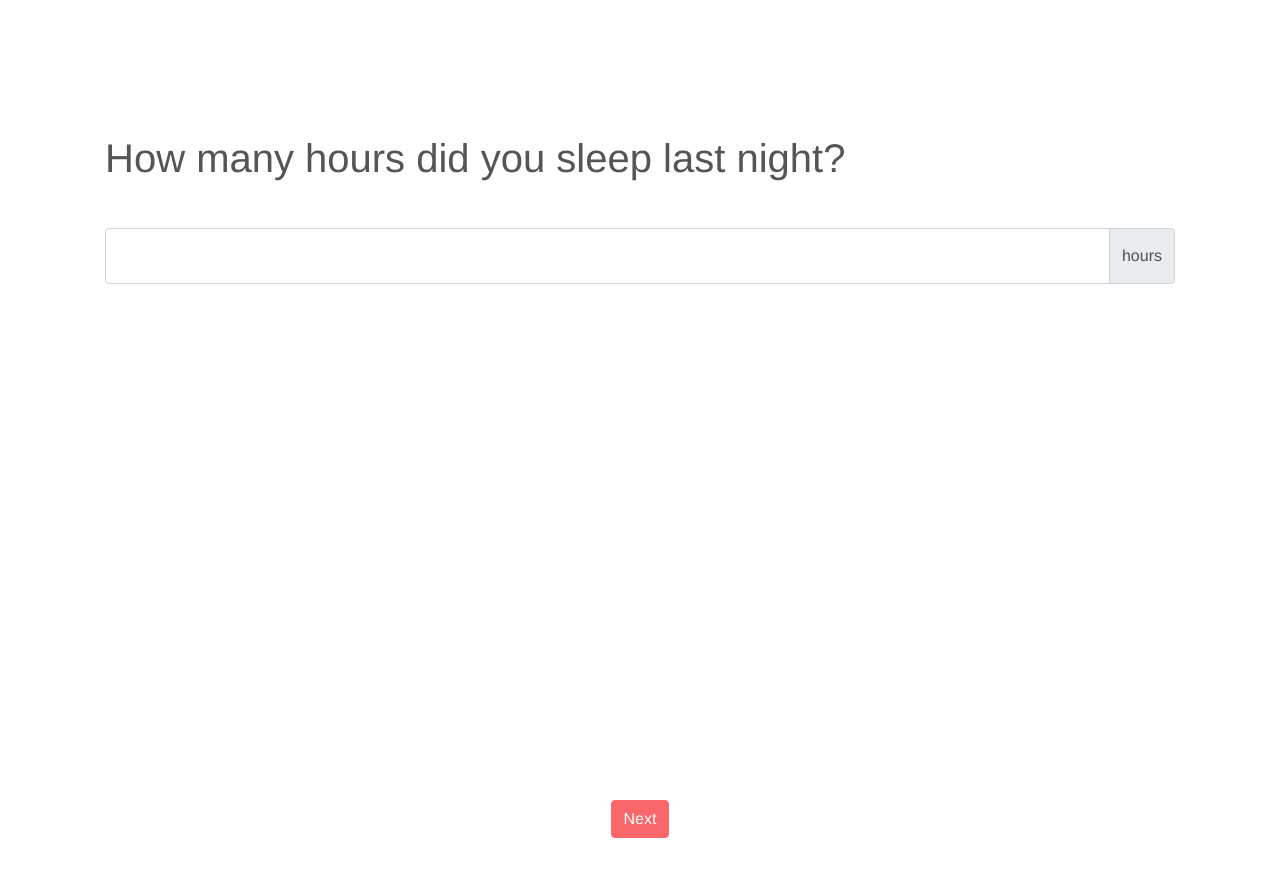
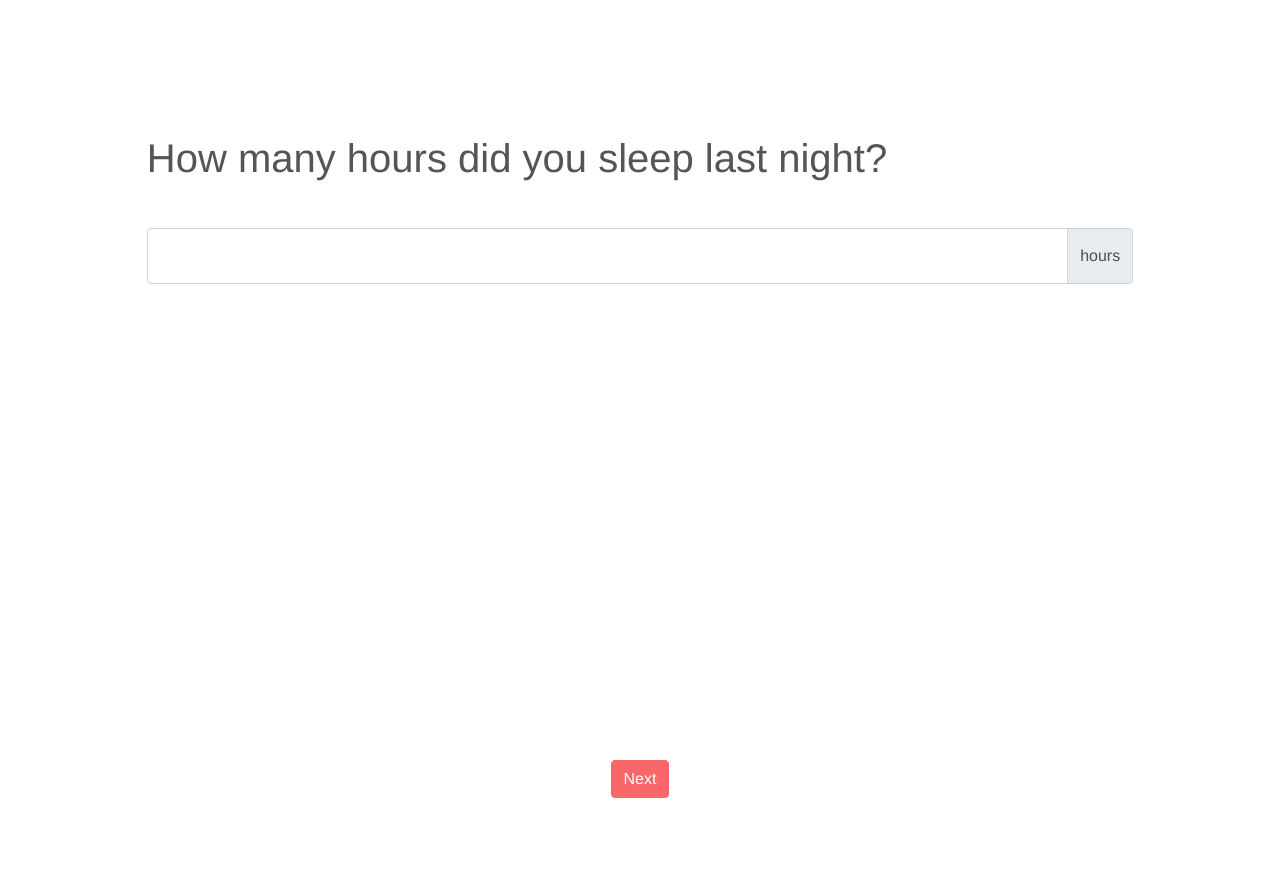
Before and after one commit to RyanRHall/check_up, a website: page public/index.html in a window 1280 px wide. Drawn offline with nearby package versions, Linux system fonts and the light colour scheme.

Commit message:
update css

```diff
--- a/public/css/index.css
+++ b/public/css/index.css
@@ -3,7 +3,7 @@ body {
 	font-family: Helvetica;
 }
 .main-content {
-	padding-top: 10%;
+	padding: 10% 6%;
 }
 .clear {
 	clear: both;
@@ -34,8 +34,8 @@ form.form .input-group {
 	/* margin: 1em auto; */
 }
 form.form .form-group-inner {
-	padding: 0 20px;
-	height: 80vh;
+	/* padding: 0 20px; */
+	height: 75vh;
 }
 form.form input[type=text] {
 	height: 3.5em;
```
